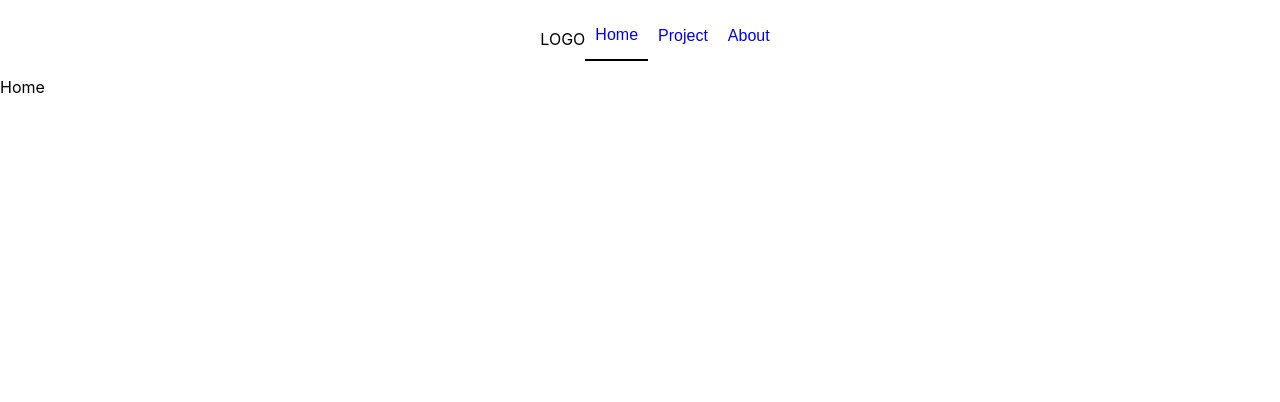
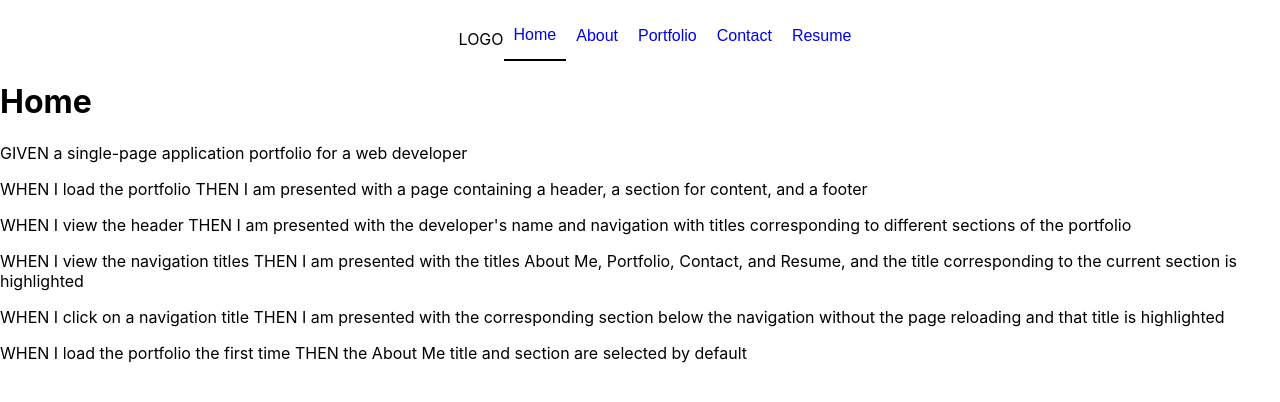
Before and after one commit to grace-anderson/react-portfolio, a React (Create React App) app: page / in a window 1280 px wide. Shown: the top 402 px of the page. Built offline with nearby package versions, Linux system fonts and the light colour scheme.

Commit message:
Updated nav to routes with all required pages

```diff
--- a/src/App.js
+++ b/src/App.js
@@ -1,8 +1,10 @@
 import { BrowserRouter, Route, Routes } from "react-router-dom";
 import MainLayout from "./layouts/MainLayout";
+import Home from "./pages/Home";
 import About from "./pages/About";
-import Home from "./pages/Home";
-import Project from "./pages/Project";
+import Portfolio from "./pages/Portfolio";
+import Contact from "./pages/Contact";
+import Resume from "./pages/Resume";
 
 function App() {
   return (
@@ -10,8 +12,10 @@ function App() {
       <MainLayout>
         <Routes>
           <Route path="/" element={<Home />} />
-          <Route path="/project" element={<Project />} />
           <Route path="/about" element={<About />} />
+          <Route path="/portfolio" element={<Portfolio />} />
+          <Route path="/contact" element={<Contact />} />
+          <Route path="/resume" element={<Resume />} />
         </Routes>
       </MainLayout>
     </BrowserRouter>
--- a/src/layouts/nav/Navbar.js
+++ b/src/layouts/nav/Navbar.js
@@ -9,12 +9,20 @@ export default function Navbar() {
       link: "/",
     },
     {
-      title: "Project",
-      link: "/project",
+      title: "About",
+      link: "/about",
     },
     {
-      title: "About",
-      link: "/about",
+      title: "Portfolio",
+      link: "/Portfolio",
+    },
+    {
+      title: "Contact",
+      link: "/contact",
+    },
+    {
+      title: "Resume",
+      link: "/Resume",
     },
   ];
 
--- a/src/pages/About.js
+++ b/src/pages/About.js
@@ -2,6 +2,17 @@ import React from 'react'
 
 export default function About() {
   return (
-    <div>About</div>
+    <div><h1>About</h1>
+    <p>
+
+    WHEN I load the portfolio the first time
+THEN the About Me title and section are selected by default
+</p><p>
+WHEN I am presented with the About Me section
+THEN I see a recent photo or avatar of the developer and a short bio about them
+
+    </p>
+
+    </div>
   )
 }
--- /dev/null
+++ b/src/pages/Contact.js
@@ -0,0 +1,21 @@
+import React from "react";
+
+export default function Contact() {
+  return (
+    <div>
+      <h1>Contact</h1>
+      <p>
+        WHEN I am presented with the Contact section THEN I see a contact form
+        with fields for a name, an email address, and a message
+      </p>
+      <p>
+        WHEN I move my cursor out of one of the form fields without entering
+        text THEN I receive a notification that this field is required
+      </p>
+      <p>
+        WHEN I enter text into the email address field THEN I receive a
+        notification if I have entered an invalid email address
+      </p>
+    </div>
+  );
+}
--- a/src/pages/Home.js
+++ b/src/pages/Home.js
@@ -1,7 +1,30 @@
-import React from 'react'
+import React from "react";
 
 export default function Home() {
   return (
-    <div>Home</div>
-  )
+    <div>
+      <h1>Home</h1>
+      <p>
+        GIVEN a single-page application portfolio for a web developer
+        <p></p>
+        WHEN I load the portfolio THEN I am presented with a page containing a
+        header, a section for content, and a footer
+        <p></p>
+        WHEN I view the header THEN I am presented with the developer's name and
+        navigation with titles corresponding to different sections of the
+        portfolio
+        <p></p>
+        WHEN I view the navigation titles THEN I am presented with the titles
+        About Me, Portfolio, Contact, and Resume, and the title corresponding to
+        the current section is highlighted
+        <p></p>
+        WHEN I click on a navigation title THEN I am presented with the
+        corresponding section below the navigation without the page reloading
+        and that title is highlighted
+        <p></p>
+        WHEN I load the portfolio the first time THEN the About Me title and
+        section are selected by default
+      </p>
+    </div>
+  );
 }
--- /dev/null
+++ b/src/pages/Portfolio.js
@@ -0,0 +1,12 @@
+import React from 'react'
+
+export default function Portfolio() {
+  return (
+    <div><h1>Portfolio</h1>
+    <p>
+    WHEN I am presented with the Portfolio section
+THEN I see titled images of six of the developer’s applications with links to both the deployed applications and the corresponding GitHub repositories
+    </p>
+    </div>
+  )
+}
--- /dev/null
+++ b/src/pages/Resume.js
@@ -0,0 +1,13 @@
+import React from "react";
+
+export default function Resume() {
+  return (
+    <div>
+      <h1>Resume</h1>
+      <p>
+      WHEN I am presented with the Resume section
+THEN I see a link to a downloadable resume and a list of the developer’s proficiencies
+      </p>
+    </div>
+  );
+}
```
Also changed, not shown: src/pages/Project.js (deleted).
